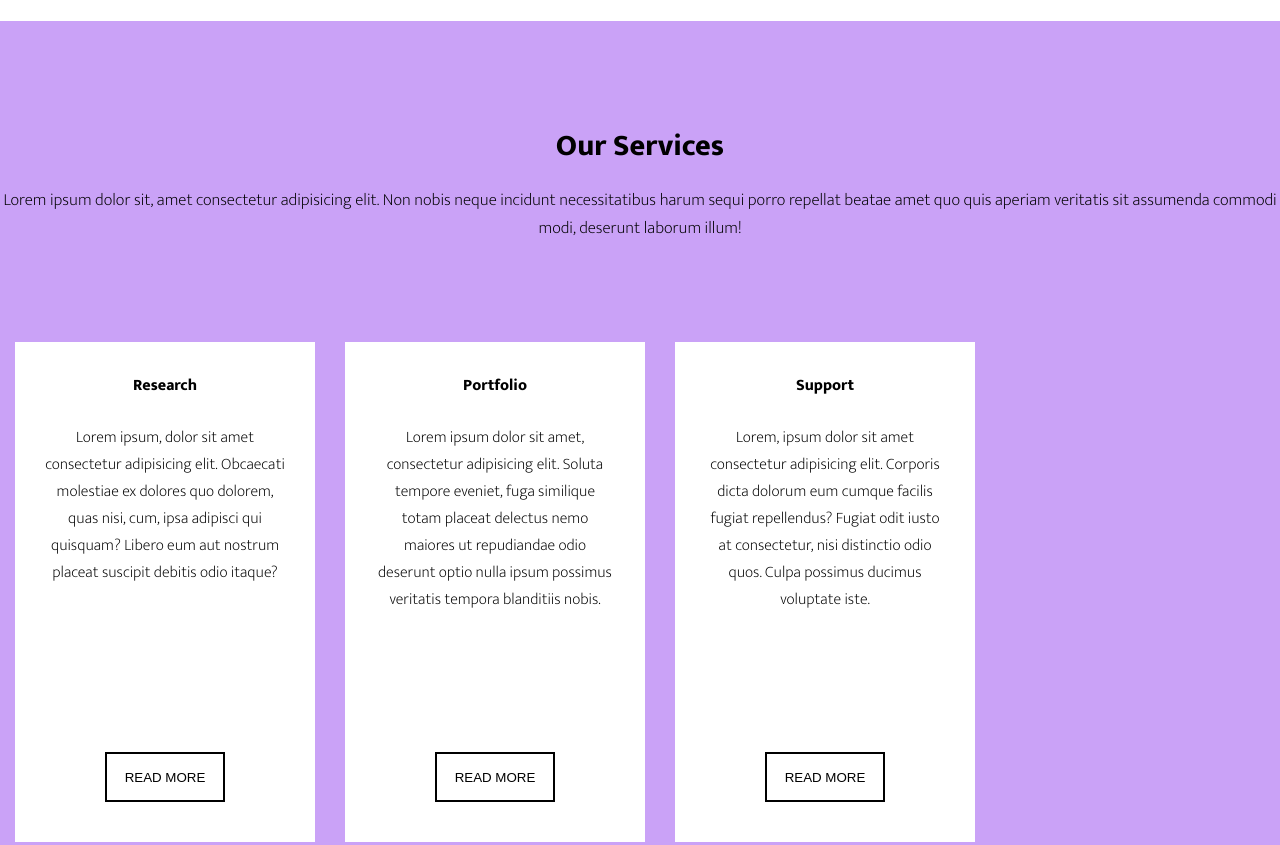
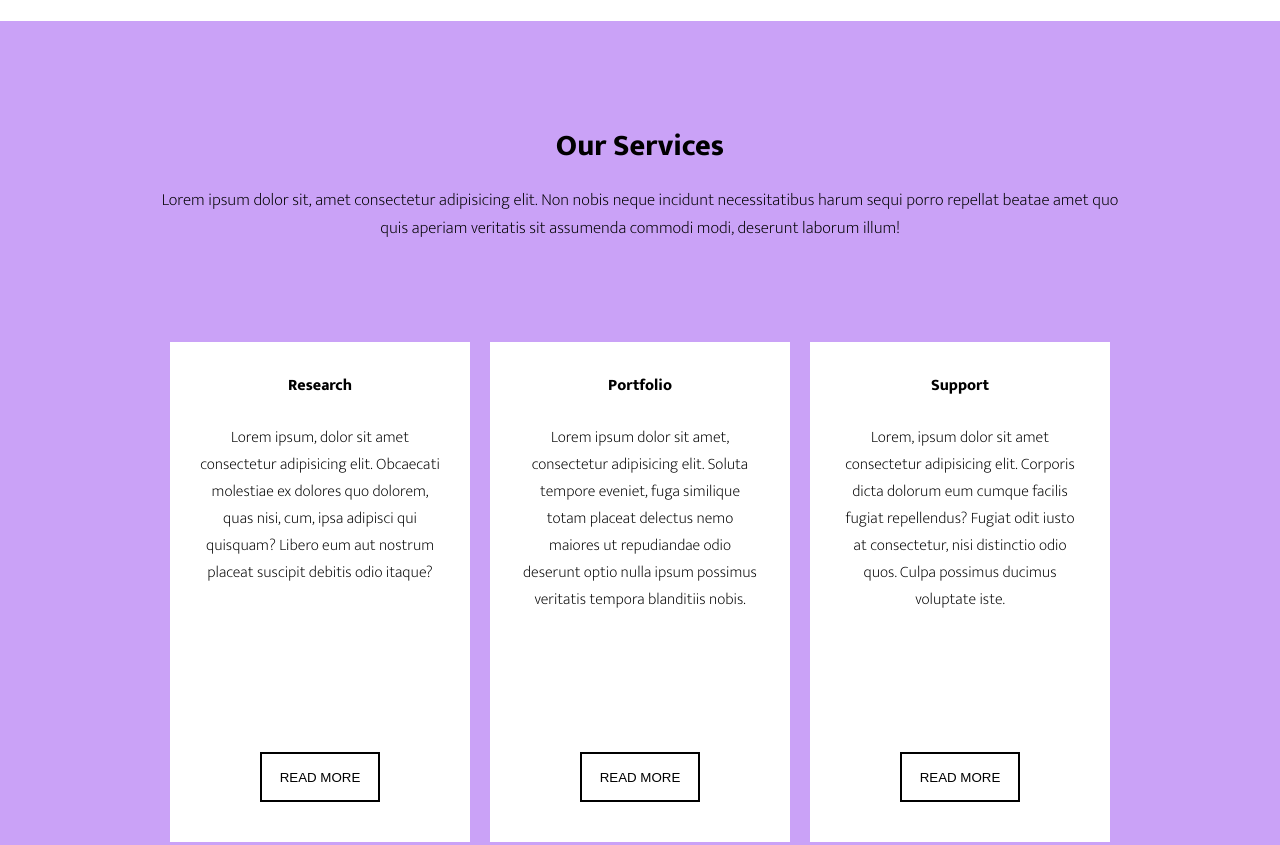
Before and after one commit to overkam/overkam.github.io, a plain HTML site: page web_design/index.html in a window 1280 px wide. Shown: the part 1520-2365 px from the top of the page. Drawn offline with Linux system fonts and the light colour scheme.

Commit message:
move services in center

```diff
--- a/web_design/css/style.css
+++ b/web_design/css/style.css
@@ -181,6 +181,7 @@ header{
 .team_title {
   font-size: 30px;
   font-weight: 700;
+  margin: 0 auto;
 }
 .about_text,
 .services_text,
@@ -207,11 +208,11 @@ header{
 }
 
 .services {
-  text-align: center;
   margin: 0 auto;
-  /*display: flex;
-  flex-direction: column;
-  align-items: center;*/
+  max-width: 960px;
+  display: flex;
+  flex-wrap: wrap;
+  align-items: center;
 }
 .fulllscreen_container{
   margin-top: 100px;
@@ -219,12 +220,12 @@ header{
   background-color: rgb(202, 162, 247);
   margin-bottom: 100px;
   padding-bottom: 100px;
-  display: flex;
+  align-items: center;
+  text-align: center;
 }
 .services_items {
   display: flex;
   flex-wrap: wrap;
-  max-width: 1200px;
   align-items: center;
   text-align: center;
 }
@@ -235,7 +236,7 @@ header{
   text-align: center;
   min-height: 500px;
   background-color: #fff;
-  margin: 0 15px 20px;
+  margin: 0 10px 20px ;
   box-sizing: border-box;
 }
 .services_item:hover{
--- a/web_design/index.html
+++ b/web_design/index.html
@@ -77,7 +77,7 @@
         <div class="services_text">Lorem ipsum dolor sit, amet consectetur adipisicing elit. Non nobis neque incidunt
           necessitatibus harum sequi porro repellat beatae amet quo quis aperiam veritatis sit assumenda commodi modi,
           deserunt laborum illum!</div>
-        <div class="services_items">
+        <!--<div class="services_items">-->
           <div class="services_item">
             <div class="services_item-title">Research</div>
             <div class="services_item-text">Lorem ipsum, dolor sit amet consectetur adipisicing elit. Obcaecati
@@ -120,7 +120,7 @@
               dolor, at name cupiditate nam incidunt quidem.</div>
             <button class="services_btn">Read More</button>
           </div>
-        </div>
+        <!--</div>-->
       </div>
     </div>
     <div class="container">
```
